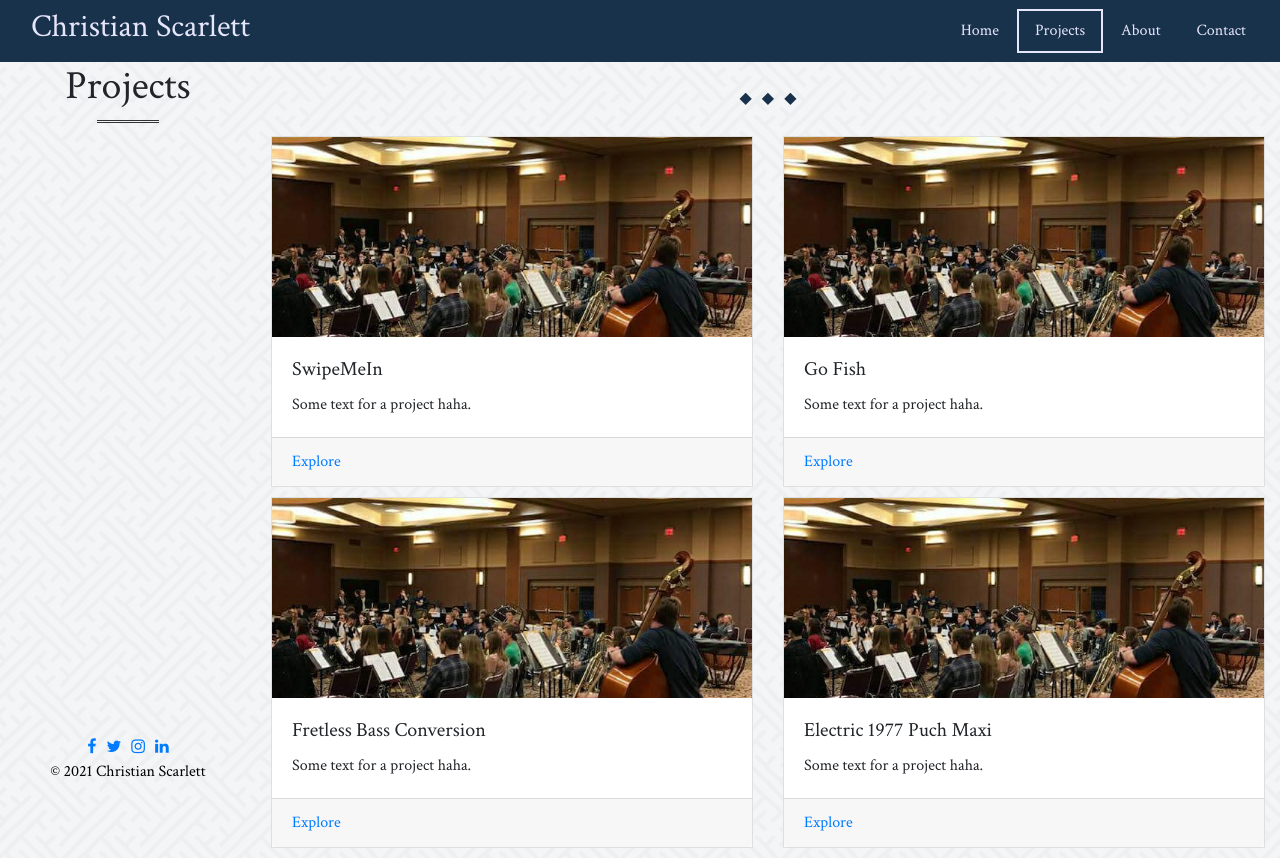
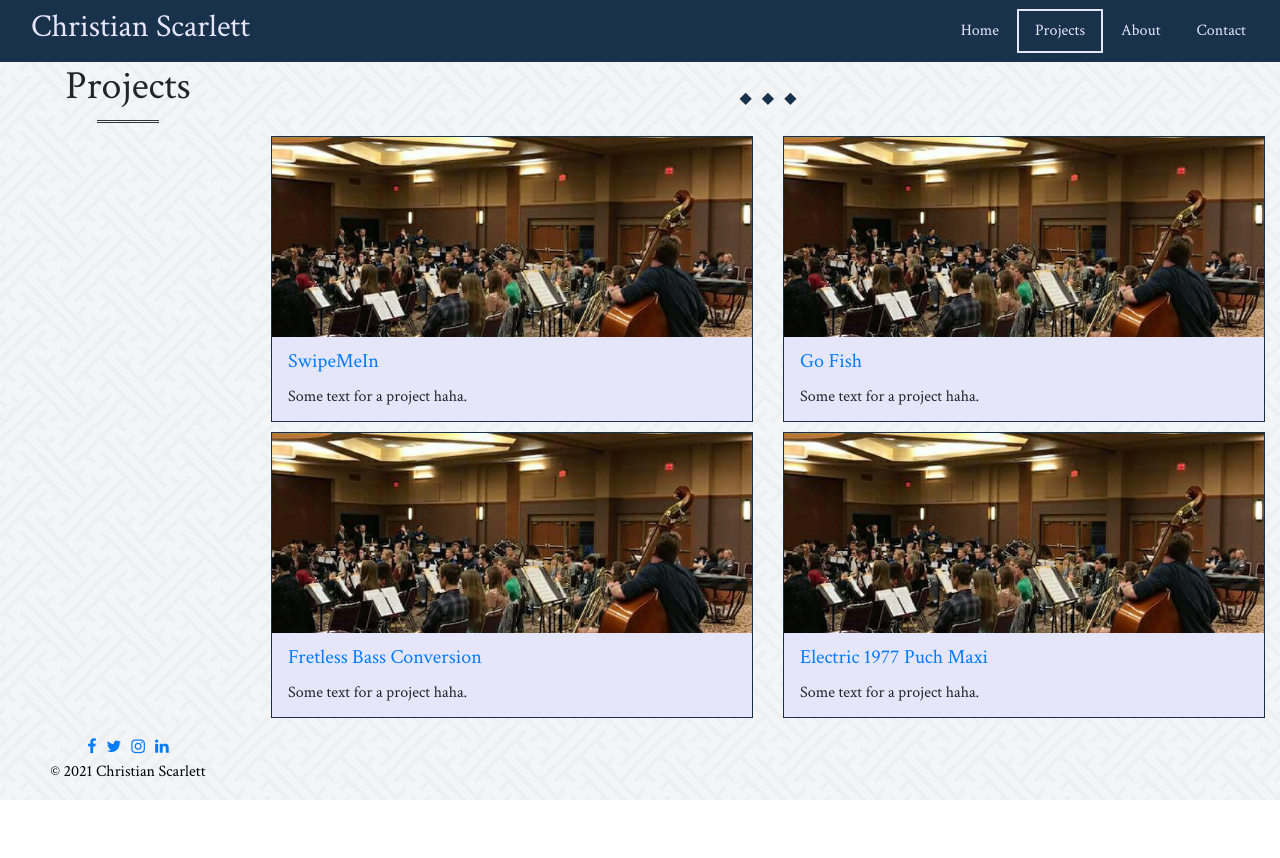
Before and after one commit to christianscarlett/website, a React (Create React App) app: page /#/projects in a window 1280 px wide. After the commit the page ends 800 px from the top, so only its background shows below. Built offline with nearby package versions, Linux system fonts and the light colour scheme; no server answers; sample sign-in values are in the browser's storage.

Commit message:
card styling

```diff
--- a/src/components/ProjectCard.js
+++ b/src/components/ProjectCard.js
@@ -10,11 +10,8 @@ class ProjectCard extends Component {
           <img class='card-img-top' src={cardimg} alt='cardtop' />
         </div>
         <div class='card-body'>
-          <h5 class='card-title'>{this.props.title}</h5>
+          <h5 class='card-title'><a href={'#/projects/'+this.props.postLink}>{this.props.title}</a></h5>
           <p class='card-text'>Some text for a project haha.</p>
-        </div>
-        <div class='card-footer'>
-          <a href={'#/projects/'+this.props.postLink}>Explore</a>
         </div>
       </div>
     );
--- a/src/webcss.css
+++ b/src/webcss.css
@@ -193,6 +193,7 @@ nav:hover .nav-item .active {
 .card {
     border-radius: 0;
     margin-bottom: 10px;
+    border-color: rgb(25, 50, 75);
 }
 .card-img-container {
     /* max-height: 100px; */
@@ -201,6 +202,14 @@ nav:hover .nav-item .active {
 }
 .card-img-top {
     border-radius: 0;
+}
+.card-body {
+    padding: 0.75rem 1rem;
+    background-color: lavender;
+}
+.card-footer {
+    background-color: lavender;
+    padding: 0.5rem 1rem;
 }
 
 
```
